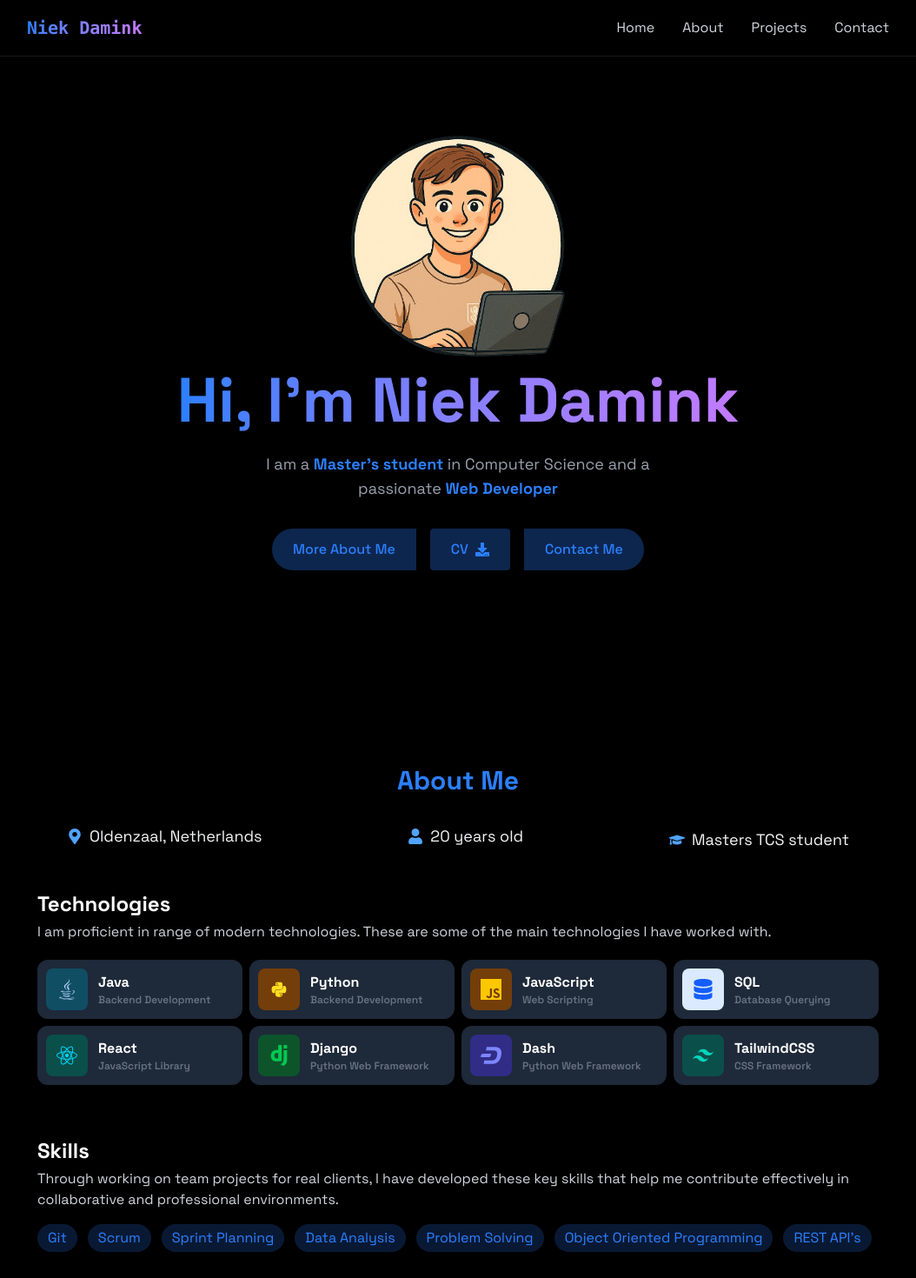
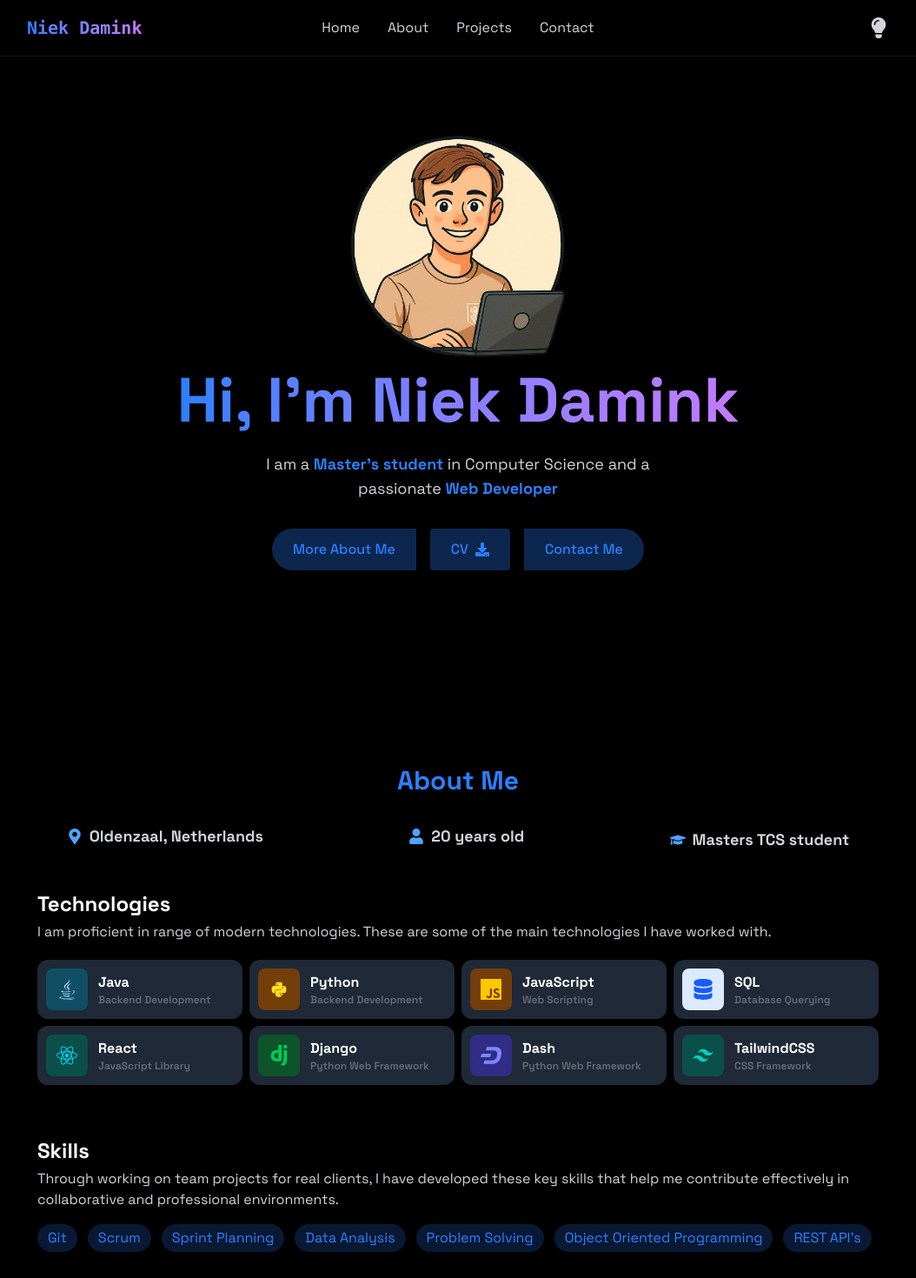
Before and after one commit to Niek-Damink/Portfolio, a React (Vite) app: page / in a window 1280 px wide. Shown: the top 1470 px of the page at 87% size, without its empty margins (113-1167 px from the left). Built offline with nearby package versions, Linux system fonts and the light colour scheme.

Commit message:
Added light mode

```diff
--- a/src/App.jsx
+++ b/src/App.jsx
@@ -12,21 +12,21 @@ import { useState } from 'react';
 function App() {
   const [isLoaded, setIsLoaded] = useState(false);
   const [menuOpen, setMenuOpen] = useState(false);
+  const [isDark, setIsDark] = useState(true);
 
   return (
     <>
       {!isLoaded && <LoadingScreen onComplete={() => setIsLoaded(true)}/>}
       <div className={`min-h-screen transition-opacity duration-700
         ${isLoaded ? "opacity-100" : "opacity-0"}
-        bg-black text-gray-100`}
+        bg-background text-gray-100`}
       >
-      <Navbar menuOpen={menuOpen} setMenuOpen={setMenuOpen}/>
-      <MobileMenu menuOpen={menuOpen} setMenuOpen={setMenuOpen}/>
-      <Home />
-      <About />
-      <Projects />
-      <Contact />
-
+        <Navbar menuOpen={menuOpen} setMenuOpen={setMenuOpen} isDark={isDark} setIsDark={setIsDark}/>
+        <MobileMenu menuOpen={menuOpen} setMenuOpen={setMenuOpen}/>
+        <Home />
+        <About />
+        <Projects />
+        <Contact />
       </div>
     </>
   )
--- a/src/components/Navbar.jsx
+++ b/src/components/Navbar.jsx
@@ -1,6 +1,7 @@
 import { useEffect } from "react";
+import { FaLightbulb } from "react-icons/fa";
 
-export const Navbar = ({menuOpen, setMenuOpen}) => {
+export const Navbar = ({menuOpen, setMenuOpen, isDark, setIsDark}) => {
 
     useEffect(() => {
         document.body.style.overflow = menuOpen ? "hidden" : "";
@@ -9,8 +10,8 @@ export const Navbar = ({menuOpen, setMenuOpen}) => {
     return (
         <nav className="fixed top-0 w-full z-40 bg-[rgba(10, 10, 10, 0.8)] backdrop-blur-lg border-b border-white/10 shadow-lg">
             <div className="max-w-5xl mx-auto px-4">
-                <div className="flex justify-between items-center h-16">
-                    <a href="#home" className="font-mono text-xl font-bold text-white">
+                <div className="grid grid-cols-3 items-center h-16">
+                    <a href="#home" className="font-mono text-xl font-bold text-white justify-self-start">
                         <span className="bg-gradient-to-r from-blue-500 to-purple-400 bg-clip-text text-transparent leading-right">Niek Damink</span>
                     </a>
 
@@ -21,33 +22,43 @@ export const Navbar = ({menuOpen, setMenuOpen}) => {
                         &#9776;
                     </div>
 
-                    <div className="hidden md:flex items-centers space-x-8">
+                    <div className="hidden md:flex items-centers space-x-8 justify-self-center">
                         <a
                             href="#home"
-                            className="text-gray-300 hover:text-white transition-colors"
+                            className="text-primaryText hover:text-titleText/50 transition-colors"
                         >
                             Home
                         </a>
 
                         <a
                             href="#about"
-                            className="text-gray-300 hover:text-white transition-colors"
+                            className="text-primaryText hover:text-titleText/50  transition-colors"
                         >
                             About
                         </a>
                         <a
                             href="#projects"
-                            className="text-gray-300 hover:text-white transition-colors"
+                            className="text-primaryText hover:text-titleText/50  transition-colors"
                         >
                             Projects
                         </a>
                         <a
                             href="#contact"
-                            className="text-gray-300 hover:text-white transition-colors"
+                            className="text-primaryText hover:text-titleText/50  transition-colors"
                         >
                             Contact
                         </a>
                     </div>
+
+                    <a
+                        className="justify-self-end"
+                        onClick={() => {
+                            setIsDark((prev) => !prev);
+                            document.documentElement.classList.toggle("light");
+                        }}
+                    >
+                        <FaLightbulb className={`text-2xl ${isDark ? "text-gray-300 hover:text-yellow-300" : "text-yellow-300 hover:text-gray-300"} hover:cursor-pointer`} />
+                    </a>
 
                 </div>
             </div>
--- a/src/components/sections/About.jsx
+++ b/src/components/sections/About.jsx
@@ -36,39 +36,39 @@ export const About = () => {
                 <div className="flex md:flex-row flex-col md:space-x-25 space-y-2 mb-10 justify-around items-center">
                     <div className="flex items-center space-x-2 text-lg">
                         <FaMapMarkerAlt className="text-blue-400" />
-                        <span>Oldenzaal, Netherlands</span>
+                        <span className='text-primaryText font-bold'>Oldenzaal, Netherlands</span>
                     </div>
                     <div className="flex items-center space-x-2 text-lg">
                         <FaUser className="text-blue-400" />
-                        <span>20 years old</span>
+                        <span className='text-primaryText font-bold'>20 years old</span>
                     </div>
                     <div className="flex items-center space-x-2 text-lg">
                         <FaGraduationCap className="text-blue-400" />
-                        <span>Masters TCS student</span>
+                        <span className='text-primaryText font-bold'>Masters TCS student</span>
                     </div>
                 </div>
                 <div className='mb-1 mt-5'>
-                    <h3 className="text-white text-2xl font-bold">Technologies</h3>
-                    <p className='text-gray-300 text-md mt-1'>
+                    <h3 className="text-titleText text-2xl font-bold">Technologies</h3>
+                    <p className='text-primaryText text-md mt-1'>
                         I am proficient in range of modern technologies. These are some of the main technologies I have worked with.
                     </p>
                     <div className="grid grid-cols-2 md:grid-cols-4 gap-2 mt-5">
                         {techStack.map((tech, index) => (
-                            <div key={index} className="flex flex-row items-center p-2 rounded-xl bg-gray-800 hover:bg-gray-700 border-2 hover:-translate-y-1 border-gray-800 hover:border-gray-400 transition">
+                            <div key={index} className="flex flex-row items-center p-2 rounded-xl bg-cardBackground hover:bg-cardBackground/70 border-2 hover:-translate-y-1 border-cardBackground hover:border-primaryText/10 transition-transform">
                                 <div className={`p-3 rounded-lg ${tech.bgColor}`}>
                                     <tech.icon className={`text-2xl ${tech.color}`} />
                                 </div>
                                 <div className="flex flex-col px-3">
-                                    <h4 className="text-white font-bold text-md">{tech.name}</h4>
-                                    <p className="text-gray-500 font-semibold text-xs">{tech.description}</p>
+                                    <h4 className="text-titleText font-bold text-md">{tech.name}</h4>
+                                    <p className="text-primaryText/40 font-semibold text-xs">{tech.description}</p>
                                 </div>
                             </div>
                         ))}
                     </div>
                 </div>
                 <div className='mt-15'>
-                    <h3 className="text-white text-2xl font-bold">Skills</h3>
-                    <p className='text-gray-300 text-md mb-2 mt-1'>
+                    <h3 className="text-titleText text-2xl font-bold">Skills</h3>
+                    <p className='text-primaryText text-md mb-2 mt-1'>
                         Through working on team projects for real clients, I have developed these key skills that help me contribute effectively in collaborative and professional environments.
                     </p>
                     <div className='flex flex-wrap gap-3 my-4'>
@@ -84,10 +84,10 @@ export const About = () => {
                     </div>
                 </div>
                 <div className='grid grid-cols-1 md:grid-cols-2 gap-6 mt-15'>
-                    <div className='p-6 rounded-xl border-white/10 border-4 hover:border-blue-500/30 hover:-translate-y-1 transition-all'>
+                    <div className='p-6 rounded-xl border-titleText/10 border-4 hover:border-blue-500/30 hover:-translate-y-1 transition-all'>
                         <div className='flex items-center space-x-4'>
                             <FaGraduationCap className="text-blue-400 text-2xl" />
-                            <h3 className='text-xl font-bold '>Education</h3>
+                            <h3 className='text-xl font-bold text-primaryText'>Education</h3>
                         </div>
                         <ul className="space-y-6 text-gray-300 my-2">
                             <li>
@@ -100,7 +100,7 @@ export const About = () => {
                                     <FaMapMarkerAlt className='text-blue-300'/>
                                     <p className='text-blue-300 font-medium mb-1'>University of Twente</p>
                                 </div>
-                                <p>I am currently in my first year of the Master Computer Science, specializing in Software Technology and Formal Methods.</p>
+                                <p className='text-primaryText'>I am currently in my first year of the Master Computer Science, specializing in Software Technology and Formal Methods.</p>
                             </li>
 
                             <li>
@@ -113,14 +113,14 @@ export const About = () => {
                                     <FaMapMarkerAlt className='text-blue-300'/>
                                     <p className='text-blue-300 font-medium mb-1'>University of Twente</p>
                                 </div>
-                                <p>I graduated Cum Laude with a strong foundation in algorithms, data structures, OOP, and web development.</p>
+                                <p className='text-primaryText'>I graduated Cum Laude with a strong foundation in algorithms, data structures, OOP, and web development.</p>
                             </li>
                         </ul>
                     </div>
-                    <div className='p-6 rounded-xl border-white/10 hover:border-blue-500/30 border-4 hover:-translate-y-1 transition-all'>
+                    <div className='p-6 rounded-xl border-titleText/10 hover:border-blue-500/30 border-4 hover:-translate-y-1 transition-all'>
                         <div className='flex items-center space-x-4'>
                             <FaBriefcase className="text-blue-400 text-2xl" />
-                            <h3 className='text-xl font-bold '>Work Experience</h3>
+                            <h3 className='text-xl font-bold text-primaryText '>Work Experience</h3>
                         </div>
                         <ul className="space-y-6 text-gray-300 my-2">
                             <li>
@@ -133,7 +133,7 @@ export const About = () => {
                                     <FaMapMarkerAlt className='text-blue-300'/>
                                     <p className='text-blue-300 font-medium mb-1'>University of Twente</p>
                                 </div>
-                                <p>I assist students by clarifying course material, mentoring, guiding assignments, grading tests, and reviewing submissions.</p>
+                                <p className='text-primaryText'>I assist students by clarifying course material, mentoring, guiding assignments, grading tests, and reviewing submissions.</p>
                             </li>
                             <li>
                                 <h4 className='text-blue-500 text-lg font-bold mb-1'>Stock Clerk</h4>
@@ -145,7 +145,7 @@ export const About = () => {
                                     <FaMapMarkerAlt className='text-blue-300'/>
                                     <p className='text-blue-300 font-medium mb-1'>Albert Heijn</p>
                                 </div>
-                                <p>As a Stock Clerk, my main responsibility was restocking shelves. I also handled incoming shipments and sorted them</p>
+                                <p className='text-primaryText'>As a Stock Clerk, my main responsibility was restocking shelves. I also handled incoming shipments and sorted them</p>
                             </li>
                         </ul>
                     </div>
--- a/src/components/sections/Home.jsx
+++ b/src/components/sections/Home.jsx
@@ -11,7 +11,7 @@ export const Home = () => {
                     <h1 className="text-5xl md:text-7xl font-bold mb-6 bg-gradient-to-r from-blue-500 to-purple-400 bg-clip-text text-transparent">
                         Hi, I'm Niek Damink
                     </h1>
-                    <p className="text-lg text-gray-400 mb-8 max-w-lg mx-auto">
+                    <p className="text-lg text-primaryText mb-8 max-w-lg mx-auto">
                         I am a <span className='text-blue-500 font-bold'>Master's student</span> in Computer Science and a passionate <span className='text-blue-500 font-bold'>Web Developer</span>
                     </p>
                     <div className="flex justify-center gap-4 hover:gap-8 transition-all duration-500">
--- a/src/components/sections/Projects.jsx
+++ b/src/components/sections/Projects.jsx
@@ -19,9 +19,9 @@ export const Projects = () => {
                 </h2>
                 <div className="grid grid-cols-1 md:grid-cols-2 gap-6">
                     {projects.map((project, key) => (
-                        <div key={key} className="p-6 rounded-xl border-4 border-white/10 hover:-translate-y-1 hover:border-blue-500/30 hover:shadow-[0_2px_8px_rgba(59,130,246,0.1)] transition-all">
+                        <div key={key} className="p-6 rounded-xl border-4 border-titleText/10 hover:-translate-y-1 hover:border-blue-500/30 hover:shadow-[0_2px_8px_rgba(59,130,246,0.1)] transition-all">
                             <h3 className="text-xl font-bold mb-2 text-blue-500"> {project.title} </h3>
-                            <p className="text-gray-300"> {project.description}</p>
+                            <p className="text-primaryText"> {project.description}</p>
                             <div className='flex flex-wrap gap-3 my-4'>
                             {project.technologies.map((technology, key2) => (
                                 <span key={key2} className='bg-blue-500/20 text-blue-500 py-1 px-3 rounded-full text-md hover:bg-blue-500/30 hover:-translate-y-1 hover:shadow-[0_2px_8px_rgba(59,130,246,0.2)] transition'>
@@ -36,7 +36,7 @@ export const Projects = () => {
                                     href={link.link}
                                     target="_blank"
                                     rel="noreferrer"
-                                    className='text-gray-300 hover:text-blue-400 flex flex-col transition-all hover:-translate-y-1 items-center'
+                                    className='text-primaryText hover:text-blue-400 flex flex-col transition-all hover:-translate-y-1 items-center'
                                 >
                                     <link.icon className='text-3xl' />
                                     <p className='text-center mt-1 font-bold'>{link.name}</p>
```
Also changed, not shown: src/components/sections/Contact.jsx (+5 -5 lines), src/index.css (+21 -0 lines).
